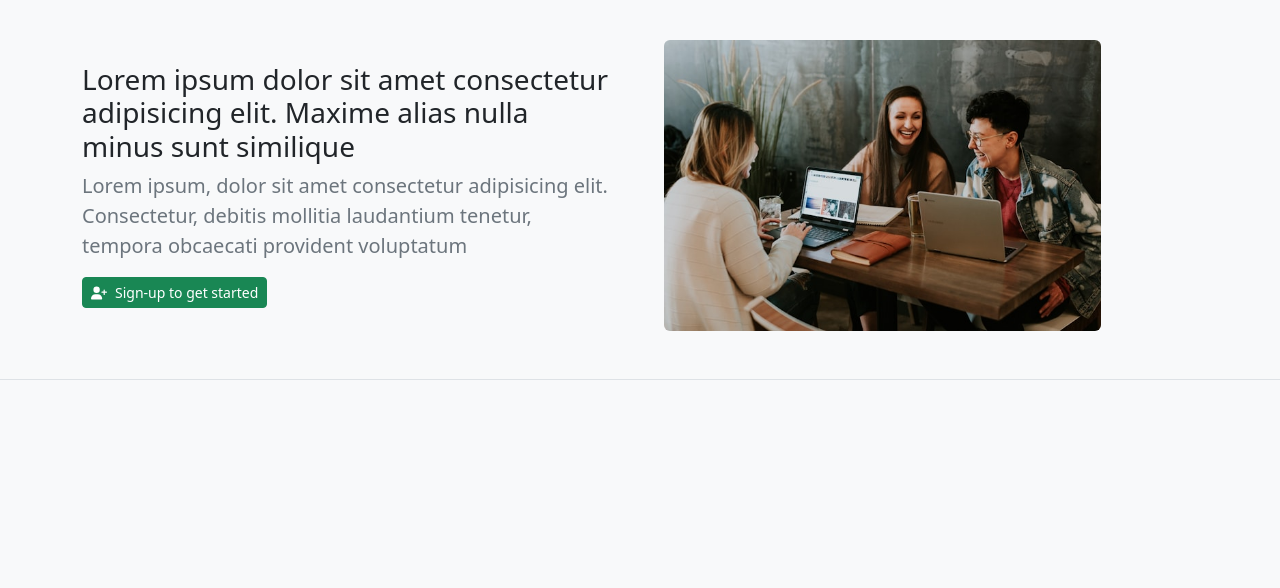
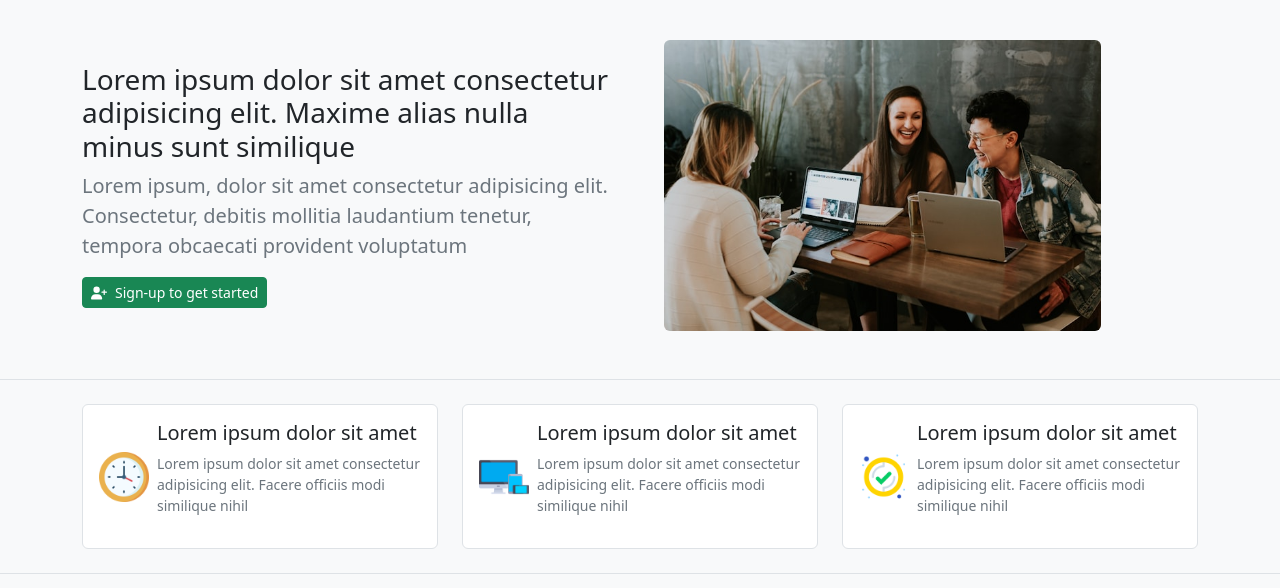
Before and after one commit to deku2806/project-bootstrap5, a plain HTML site: page index.html in a window 1280 px wide. Shown: the part 66-654 px from the top of the page. Drawn offline with nearby package versions, Linux system fonts and the light colour scheme; files whose address does not match are found by name.

Commit message:
feature site

```diff
--- a/index.html
+++ b/index.html
@@ -171,6 +171,80 @@
       </div>
     </div>
     <!-- header end -->
+
+    <!-- site feature start -->
+    <section class="py-4 border-bottom">
+      <div class="container">
+        <div class="row">
+          <!-- item -->
+          <div class="col-md-4">
+            <div
+              class="feature-item bg-white border rounded p-3 d-flex align-items-center"
+            >
+              <div>
+                <img src="./img/clock.png" alt="clock" />
+              </div>
+              <div class="ms-2">
+                <h3 class="fs-5">Lorem ipsum dolor sit amet</h3>
+                <p class="small text-secondary">
+                  Lorem ipsum dolor sit amet consectetur adipisicing elit.
+                  Facere officiis modi similique nihil
+                </p>
+              </div>
+            </div>
+          </div>
+
+          <!-- item -->
+          <div class="col-md-4">
+            <div
+              class="feature-item bg-white border rounded p-3 d-flex align-items-center mt-2 mt-md-0"
+            >
+              <div>
+                <img src="./img/responsive.png" alt="responsive" />
+              </div>
+              <div class="ms-2">
+                <h3 class="fs-5">Lorem ipsum dolor sit amet</h3>
+                <p class="small text-secondary">
+                  Lorem ipsum dolor sit amet consectetur adipisicing elit.
+                  Facere officiis modi similique nihil
+                </p>
+              </div>
+            </div>
+          </div>
+
+          <!-- item -->
+          <div class="col-md-4">
+            <div
+              class="feature-item bg-white border rounded p-3 d-flex align-items-center mt-2 mt-md-0"
+            >
+              <div>
+                <img src="./img/tick.png" alt="tick" />
+              </div>
+              <div class="ms-2">
+                <h3 class="fs-5">Lorem ipsum dolor sit amet</h3>
+                <p class="small text-secondary">
+                  Lorem ipsum dolor sit amet consectetur adipisicing elit.
+                  Facere officiis modi similique nihil
+                </p>
+              </div>
+            </div>
+          </div>
+        </div>
+      </div>
+    </section>
+    <!-- site feature end -->
+
+    <!-- start -->
+
+    <!-- end -->
+
+    <!-- start -->
+
+    <!-- end -->
+
+    <!-- start -->
+
+    <!-- end -->
     <!-- Js -->
     <script
       src="https://cdn.jsdelivr.net/npm/bootstrap@5.3.3/dist/js/bootstrap.bundle.min.js"
--- a/style.css
+++ b/style.css
@@ -1,3 +1,8 @@
 .navbar-brand img {
   width: 130px;
 }
+
+.feature-item img {
+  width: 50px;
+  height: auto;
+}
```
